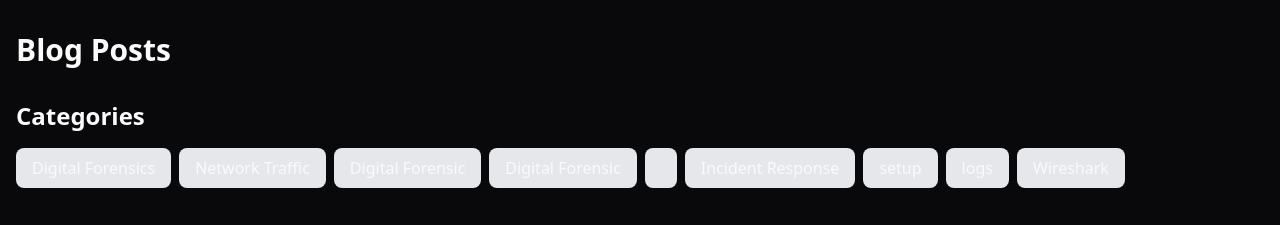
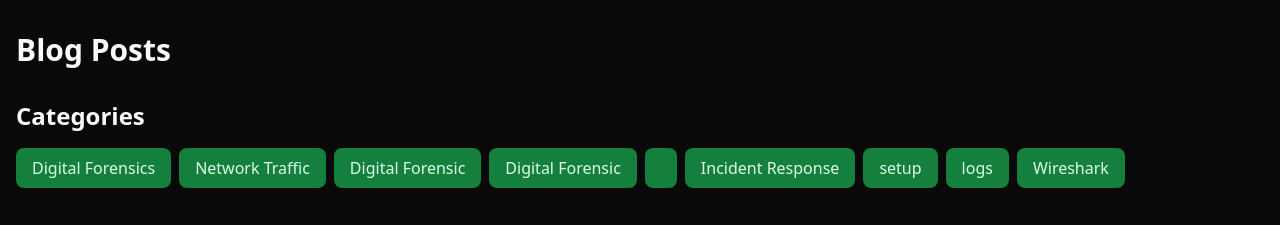
Before and after one commit to ethic-bakeery/Portfolio, a Next.js app: page /blog in a window 1280 px wide. Shown: the top 225 px of the page. Built offline with nearby package versions, Linux system fonts and the light colour scheme; no server answers.

Commit message:
fix category colour

```diff
--- a/src/app/blog/page.tsx
+++ b/src/app/blog/page.tsx
@@ -16,7 +16,7 @@ export default function BlogPage() {
             <Link
               key={category}
               href={`/blog/category/${encodeURIComponent(category)}`}
-              className="px-4 py-2 bg-gray-200 rounded-lg hover:bg-gray-300"
+              className="px-4 py-2 bg-green-200 text-green-800 rounded-lg hover:bg-green-300 dark:bg-green-700 dark:text-green-100 dark:hover:bg-green-600"
             >
               {category}
             </Link>
```
